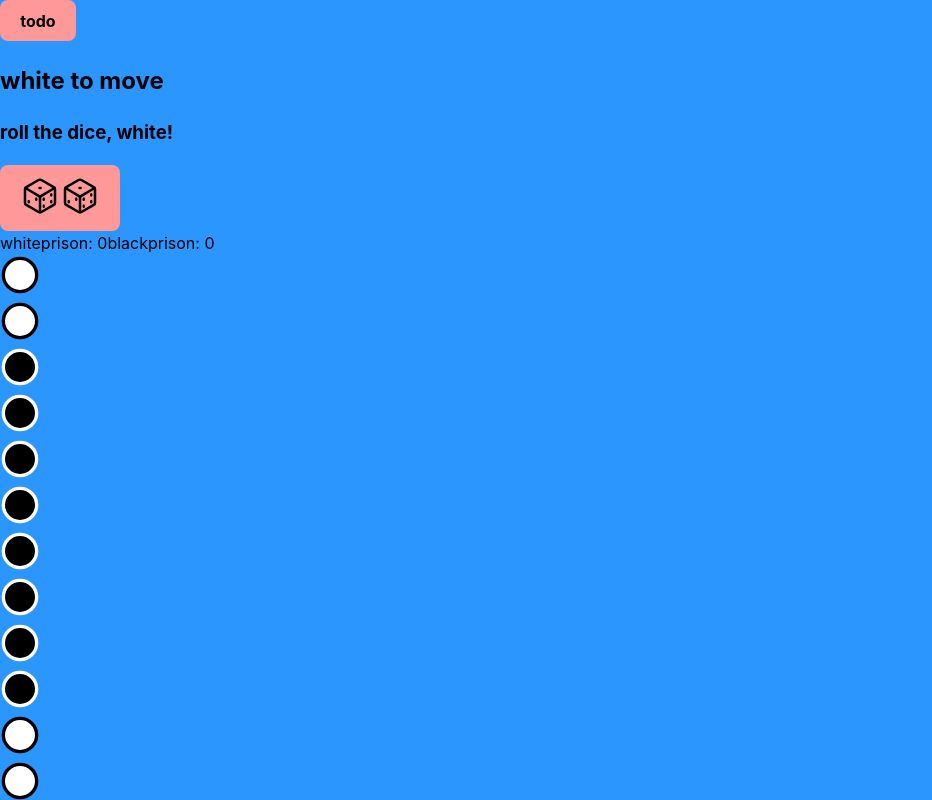
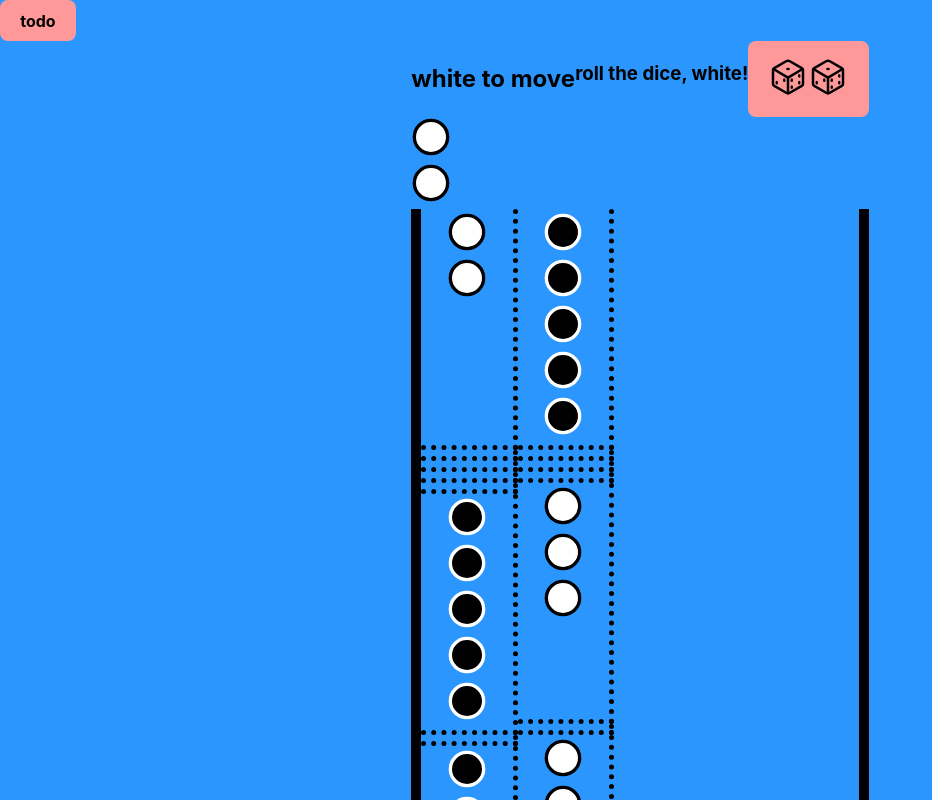
Before and after one commit to JennaHuff/reactdnd-todo, a React (Vite) app: page / in a window 1280 px wide. Shown: the top 800 px of the page, without its empty margins (0-932 px from the left). Built offline with nearby package versions, Linux system fonts and the light colour scheme.

Commit message:
changed structure of prison, and dice

```diff
--- a/src/pages/backgammon/BackgammonPage.tsx
+++ b/src/pages/backgammon/BackgammonPage.tsx
@@ -1,15 +1,17 @@
 import { Header } from "./components/Header";
-import { Prison } from "./components/Prison";
 import { Board } from "./components/Board";
 import { GameProvider } from "./functions/gameContext";
+import "./Backgammon.css";
+import { Prison } from "./components/Prison";
 
 export function Backgammon() {
     return (
         <GameProvider>
             <div className="backgammon-page">
                 <Header />
-                <Prison />
+                <Prison prisonColor={"white"} />
                 <Board />
+                <Prison prisonColor={"black"} />
             </div>
         </GameProvider>
     );
--- a/src/pages/backgammon/components/Board.tsx
+++ b/src/pages/backgammon/components/Board.tsx
@@ -3,21 +3,21 @@ import { Square } from "./Square";
 
 export function Board() {
     const { gameState } = useGame();
-    const topHalfBoard = gameState.board.slice(0, 12);
-    const bottomHalfBoard = gameState.board.slice(12, 24);
+    const topHalfBoard = gameState.board.slice(1, 13);
+    const bottomHalfBoard = gameState.board.slice(13, 25);
 
     return (
-        <>
-            <div className="board">
+        <div className="board">
+            <div className="half-board">
                 {topHalfBoard.map((square) => (
                     <Square key={square.id} square={square} />
                 ))}
             </div>
-            <div className="board">
+            <div className="half-board">
                 {bottomHalfBoard.map((square) => (
                     <Square key={square.id} square={square} />
                 ))}
             </div>
-        </>
+        </div>
     );
 }
--- a/src/pages/backgammon/components/Dice.tsx
+++ b/src/pages/backgammon/components/Dice.tsx
@@ -11,10 +11,11 @@ const DiceImages = [
 ];
 export function Dice() {
     const { gameState, dispatch } = useGame();
-    return gameState.dice.length ? (
+    return gameState.dice.left.length ? (
         <div>
-            {gameState.dice.map((dice) => (
+            {gameState.dice.left.map((dice, index) => (
                 <img
+                    key={index}
                     src={DiceImages[dice - 1]}
                     alt={dice.toString()}
                     height="60px"
@@ -29,6 +30,7 @@ export function Dice() {
                 onClick={() =>
                     dispatch({ type: GameActionKind.ROLL, payload: {} })
                 }
+                id="dice-roll-button"
             >
                 <img src="/roll_dice.svg" alt="roll dice!" />
                 <img src="/roll_dice.svg" alt="roll dice!" />
--- a/src/pages/backgammon/components/Prison.tsx
+++ b/src/pages/backgammon/components/Prison.tsx
@@ -1,16 +1,26 @@
 import { useGame } from "../functions/useGame";
+import { ISquare } from "../utils/types";
+import { Pawn } from "./Pawn";
 
-export function Prison() {
+export function Prison({ prisonColor }: { prisonColor: ISquare["color"] }) {
     const { gameState } = useGame();
-    const [whitePrison, blackPrison] = [
-        gameState.whitePrison,
-        gameState.blackPrison,
-    ];
+    const prison =
+        prisonColor === "white" ? gameState.board[0] : gameState.board[25];
 
-    return (
-        <>
-            <span>whiteprison: {whitePrison}</span>
-            <span>blackprison: {blackPrison}</span>
-        </>
-    );
+    const emprisonedPawns = [];
+
+    for (let i = 0; i < prison.pawns; i++) {
+        emprisonedPawns.push(
+            <Pawn
+                key={i}
+                square={{
+                    id: prisonColor === "white" ? 0 : 25,
+                    pawns: prison.pawns,
+                    color: prisonColor,
+                }}
+            />
+        );
+    }
+
+    return <div className="prison">{emprisonedPawns.map((pawn) => pawn)}</div>;
 }
--- a/src/pages/backgammon/functions/initBoard.tsx
+++ b/src/pages/backgammon/functions/initBoard.tsx
@@ -2,20 +2,23 @@ import { ISquare } from "../utils/types";
 
 export function initBoard(): ISquare[] {
     const board: ISquare[] = [];
-    for (let i = 0; i < 24; i++) {
+    for (let i = 0; i < 26; i++) {
         // board.push({ id: i, pawns: 1, color: i % 2 ? "white" : "black" });
         board.push({ id: i, pawns: 0, color: "" });
     }
 
     board[0] = { ...board[0], pawns: 2, color: "white" };
-    board[11] = { ...board[11], pawns: 5, color: "white" };
-    board[16] = { ...board[16], pawns: 3, color: "white" };
-    board[18] = { ...board[18], pawns: 5, color: "white" };
+    board[25] = { ...board[25], pawns: 2, color: "black" };
 
-    board[23] = { ...board[23], pawns: 2, color: "black" };
-    board[12] = { ...board[12], pawns: 5, color: "black" };
-    board[7] = { ...board[7], pawns: 3, color: "black" };
-    board[5] = { ...board[5], pawns: 5, color: "black" };
+    board[1] = { ...board[1], pawns: 2, color: "white" };
+    board[12] = { ...board[12], pawns: 5, color: "white" };
+    board[17] = { ...board[17], pawns: 3, color: "white" };
+    board[19] = { ...board[19], pawns: 5, color: "white" };
+
+    board[24] = { ...board[24], pawns: 2, color: "black" };
+    board[13] = { ...board[13], pawns: 5, color: "black" };
+    board[8] = { ...board[8], pawns: 3, color: "black" };
+    board[6] = { ...board[6], pawns: 5, color: "black" };
 
     return board;
 }
--- a/src/pages/backgammon/utils/constants.ts
+++ b/src/pages/backgammon/utils/constants.ts
@@ -4,8 +4,7 @@ import { IGameState } from "./types";
 export const initialGameState: IGameState = {
     board: initBoard(),
     turn: "white",
-    dice: [],
-    usedDice: [],
+    dice: { left: [], used: [] },
     whitePrison: 0,
     blackPrison: 0,
     errorMessage: "",
--- a/src/pages/backgammon/utils/types.ts
+++ b/src/pages/backgammon/utils/types.ts
@@ -13,10 +13,10 @@ export enum GameActionKind {
 }
 
 interface IPayload {
-    usedDice?: number;
     pieceToJail?: "white" | "black" | "";
     newErrorMessage?: string;
     move?: { start: number; destination: number };
+    usedDice?: number;
 }
 
 export interface GameAction {
@@ -27,8 +27,8 @@ export interface GameAction {
 export interface IGameState {
     board: ISquare[];
     turn: "white" | "black";
-    dice: number[];
-    usedDice: number[];
+    // dice: number[];
+    dice: { left: number[]; used: number[] };
     whitePrison: number;
     blackPrison: number;
     errorMessage: string;
```
